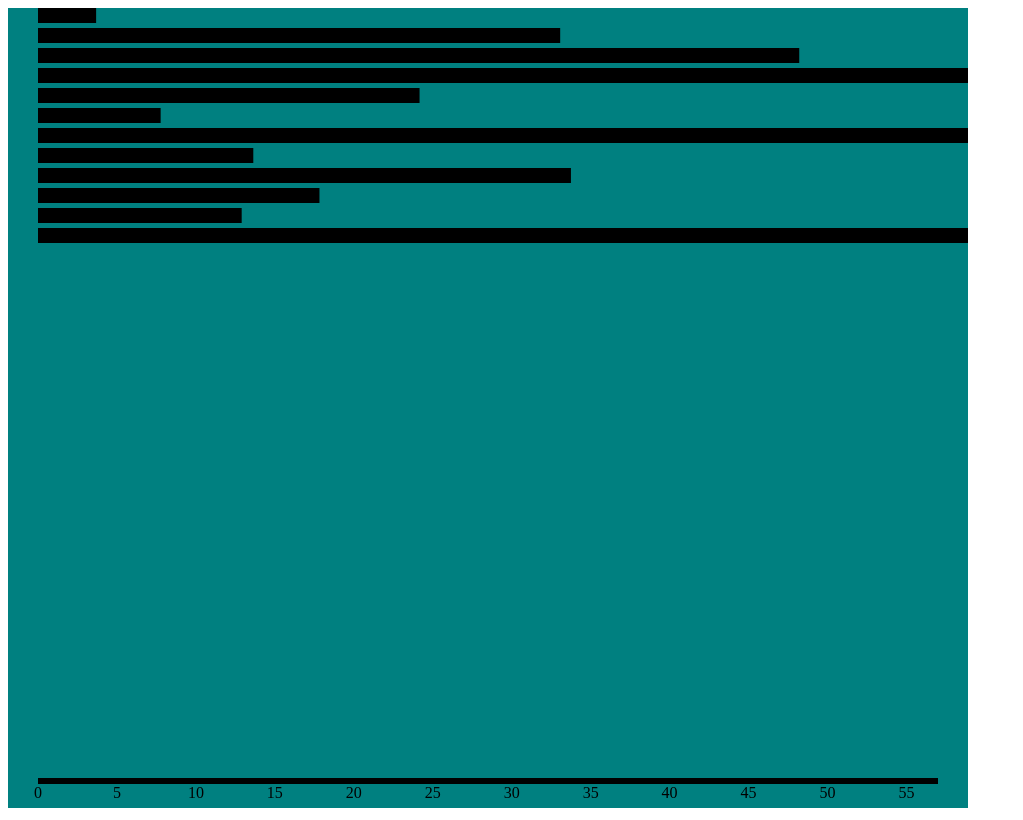
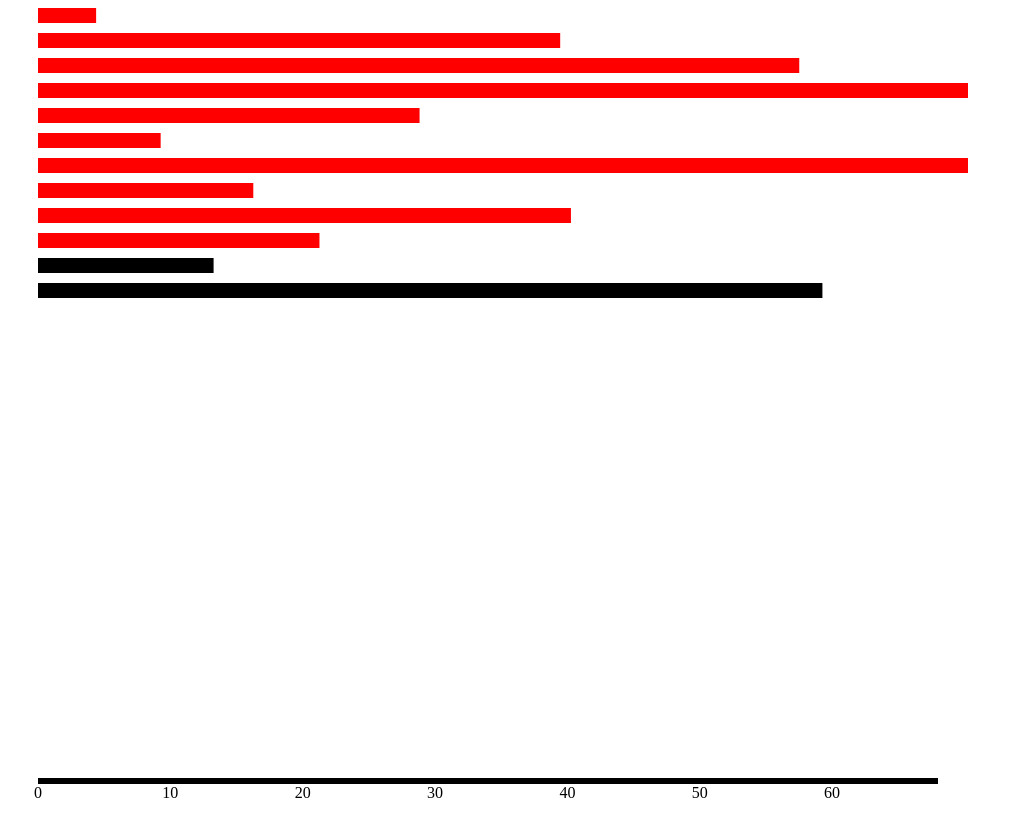
Before and after one commit to DWu39/crowdsourced-datavis, a plain HTML site: page log.html in a window 1280 px wide. Shown: the whole page, without its empty margins (0-1023 px from the left). Drawn offline with Linux system fonts and the light colour scheme.

Commit message:
data join

```diff
--- a/log.html
+++ b/log.html
@@ -4,13 +4,7 @@
     <meta charset="utf-8">
     <script src="d3.v3.min.js"></script>
     <style>
-        #canvas svg{
-            background-color: teal;
-        }
 
-        .x-axis {
-
-        }
     </style>
 </head>
 <body>
@@ -19,7 +13,7 @@
 
     <script>
         // ------------- GLOBAL PARAMETERS ------------- //
-        var BUFFER_SIZE = 5; // number of messages to display per second
+        var BUFFER_SIZE = 5; // number of messages to display per interval
         var padding = 30,
             width = 960,
             height = 800;
@@ -73,32 +67,40 @@
             // ------------- STREAM MESSAGES ------------- //
             var stream = setInterval(function() {
 
-                var nextBatch = dataset.slice(0,BUFFER_SIZE);
+                var nextBatch = dataset.slice(0, BUFFER_SIZE);
 
                 // check if we need to rescale
-                var maxInNewBatch = d3.max(nextBatch, function(d) {
+                var maxInNextBatch = d3.max(nextBatch, function(d) {
                     return d['message']['comment']['text'].length;
                 });
 
                 // adjust scale, axes, and bars
-                if (maxInNewBatch > longestMsgLength) {
-                    xScale.domain([0, maxInNewBatch]);
+                if (maxInNextBatch > longestMsgLength) {
+                    longestMsgLength = maxInNextBatch;
+                    xScale.domain([0, longestMsgLength]);
                     xAxis = d3.svg.axis().orient('bottom').scale(xScale);
                     plot.select('.x-axis')
-                             .transition()
+                             .transition().duration(1000).ease("sin-in-out")
                              .call(xAxis);
                 }
 
                 model = model.concat(nextBatch);
                 dataset = dataset.slice(BUFFER_SIZE);
 
+                // join new data
+                var rects = plot.selectAll('rect').data(model);
+
+                // update old data
+                rects.style('fill', 'red');
+
+                // append new messages to plot
                 plot.selectAll('rect').data(model).enter()
                     .append('rect')
-                    .attr('x', padding)
-                    .attr('y', function(d, i) { return i*20; })
+                    .attr('x', xScale(0))
+                    .attr('y', function(d, i) { return i*25; })
                     .attr('height', 15)
                     .attr('width', function(d) {
-                        console.log(d['message']['comment']['text']);
+                        // TODO: Why is this going all the way to the end?
                         return xScale(d['message']['comment']['text'].length);
                     })
 
```
